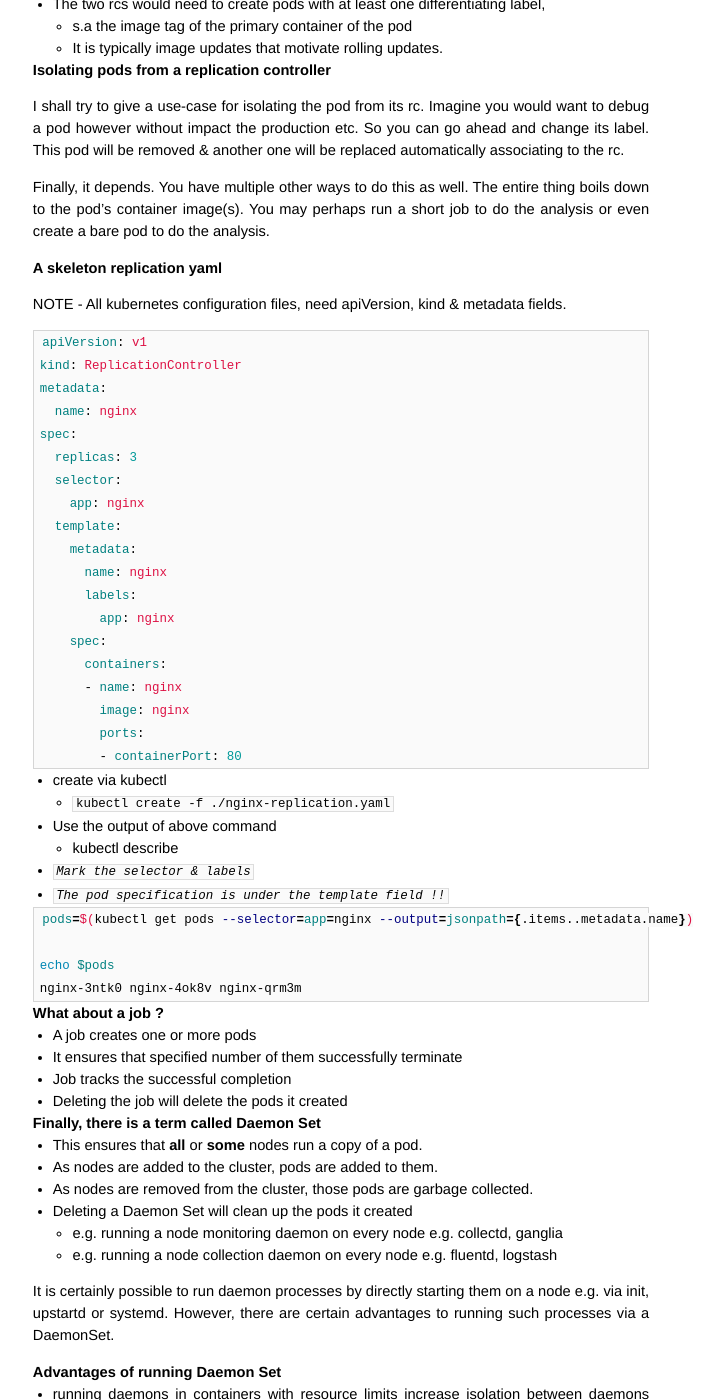
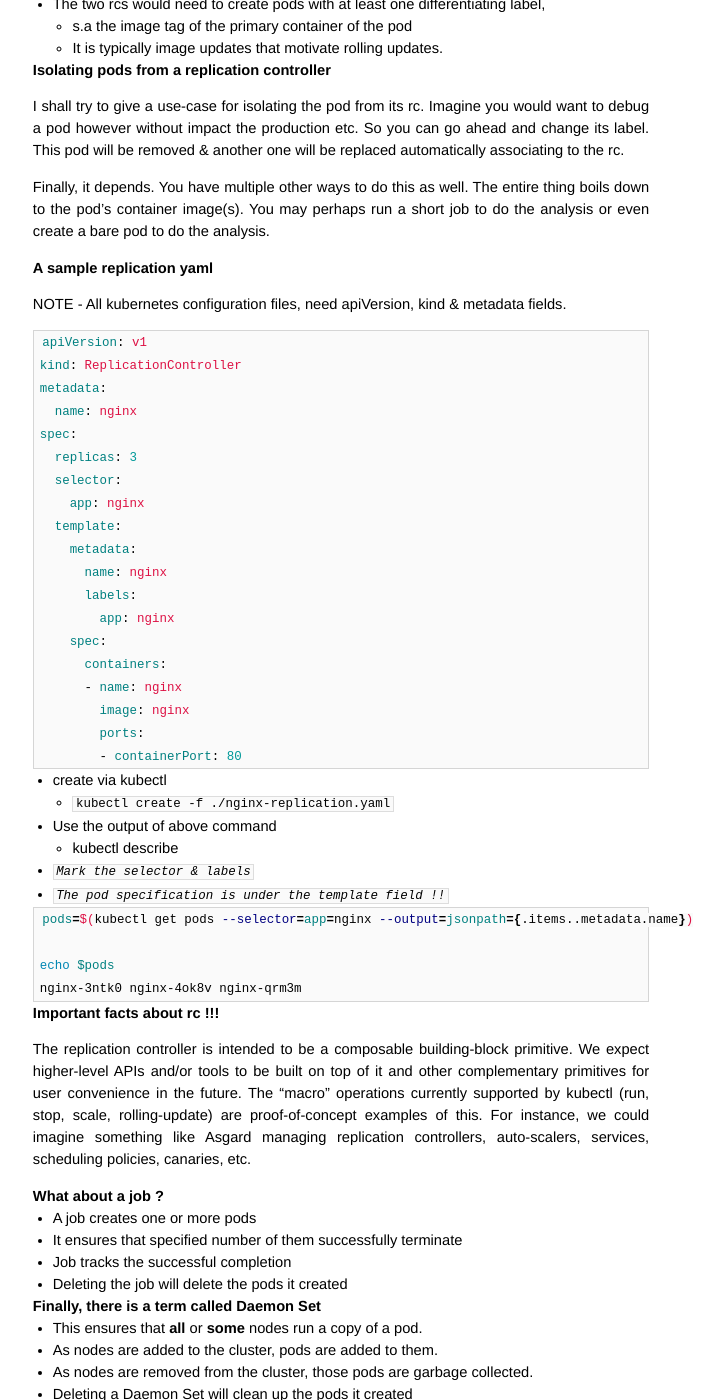
Before and after one commit to AmitKumarDas/amitkumardas.github.io, a Jekyll site: the page built from _posts/2016-10-21-kubernetes-travels-understanding-various-parts-of-kubernetes.md, in a window 1280 px wide and 1400 px high, scrolled down 2349 px. Shown: the whole window, without its empty margins (299-1021 px from the left). Built offline with Jekyll 4.4.1, drawn with Linux system fonts in a browser that asks for light colours; some of the changed text lies outside the part shown.

Commit message:
Update 2016-10-21-kubernetes-travels-understanding-various-parts-of-kubernetes.md

````diff
--- a/_posts/2016-10-21-kubernetes-travels-understanding-various-parts-of-kubernetes.md
+++ b/_posts/2016-10-21-kubernetes-travels-understanding-various-parts-of-kubernetes.md
@@ -133,7 +133,7 @@ replaced automatically associating to the rc.
 thing boils down to the pod's container image(s). You may perhaps run a short job to
 do the analysis or even create a bare pod to do the analysis.
 
-### A skeleton replication yaml
+### A sample replication yaml
 
 > NOTE - All kubernetes configuration files, need apiVersion, kind & metadata fields.
 
@@ -173,6 +173,15 @@ echo $pods
 nginx-3ntk0 nginx-4ok8v nginx-qrm3m
 ```
 
+### **Important** facts about rc !!!
+
+> The replication controller is intended to be a composable building-block primitive.
+We expect higher-level APIs and/or tools to be built on top of it and other
+complementary primitives for user convenience in the future. The “macro” operations
+currently supported by kubectl (run, stop, scale, rolling-update) are proof-of-concept
+examples of this. For instance, we could imagine something like Asgard managing replication
+controllers, auto-scalers, services, scheduling policies, canaries, etc.
+
 ## What about a job ?
 
 - A job creates one or more pods
````
Also changed, not shown: other parts of _posts/2016-10-21-kubernetes-travels-understanding-various-parts-of-kubernetes.md (+4 -0 lines).
